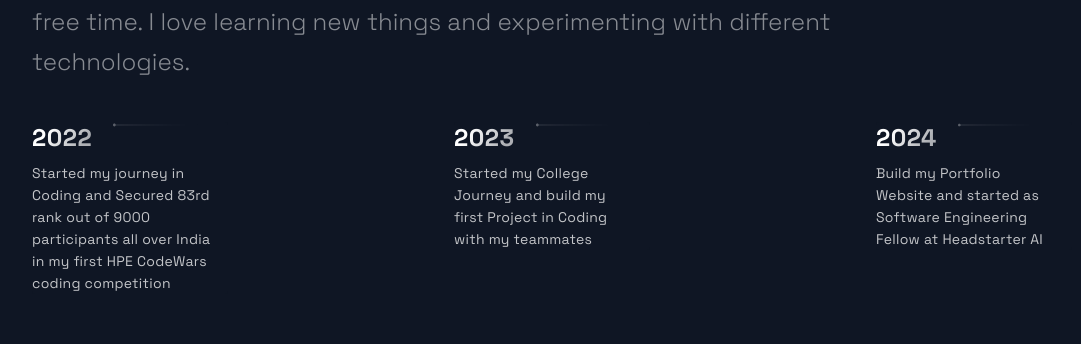
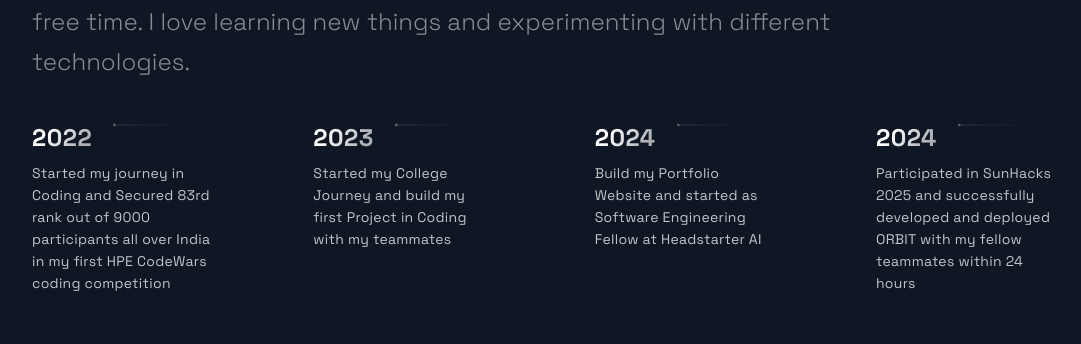
Before and after one commit to Diyac004/portfolio, a Next.js app: page / in a window 1280 px wide. Shown: the part 4140-4484 px from the top of the page, without its empty margins (16-1097 px from the left). Built offline with nearby package versions, Linux system fonts and the light colour scheme.

Commit message:
changes to timeline

```diff
--- a/src/components/TimeLine/TimeLine.js
+++ b/src/components/TimeLine/TimeLine.js
@@ -34,8 +34,7 @@ const Timeline = () => {
     }
   }
 
-  // snap back to beginning of scroll when window is resized
-  // avoids a bug where content is covered up if coming from smaller screen
+
   useEffect(() => {
     const handleResize = () => {
       scroll(carouselRef.current, 0);
--- a/src/constants/constants.js
+++ b/src/constants/constants.js
@@ -15,8 +15,8 @@ export const TimeLineData = [
   { year: 2022, text: 'Started my journey in Coding and Secured 83rd rank out of 9000 participants all over India in my first HPE CodeWars coding competition', },
   { year: 2023, text: 'Started my College Journey and build my first Project in Coding with my teammates ', },
   { year: 2024, text: 'Build my Portfolio Website and started as Software Engineering Fellow at Headstarter AI', },
-  /*{ year: 2020, text: 'Shared my projects with the world', },
-  { year: 2021, text: 'Started my own platform', },*/
+  { year: 2024, text: 'Participated in SunHacks 2025 and successfully developed and deployed ORBIT with my fellow teammates within 24 hours', },
+  // { year: 2021, text: 'Started my own platform', },
 ];
 export const data = [
   { number: '83rd', text: 'Rank all over India in HPE CodeWars competition'},
```
